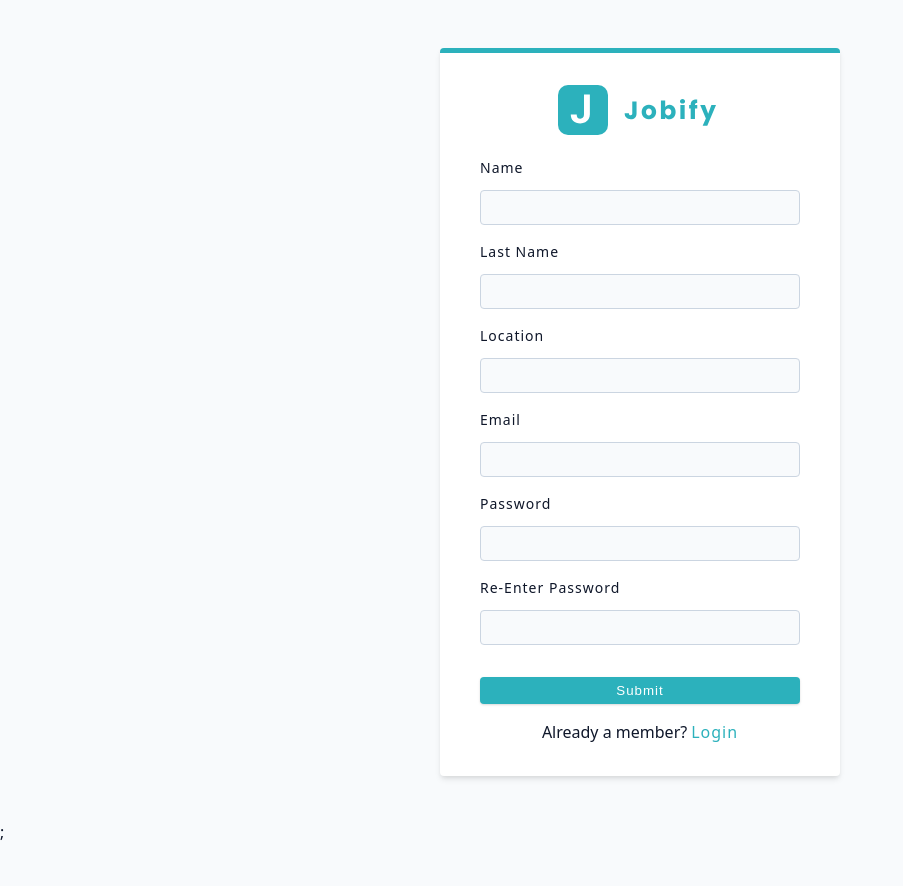
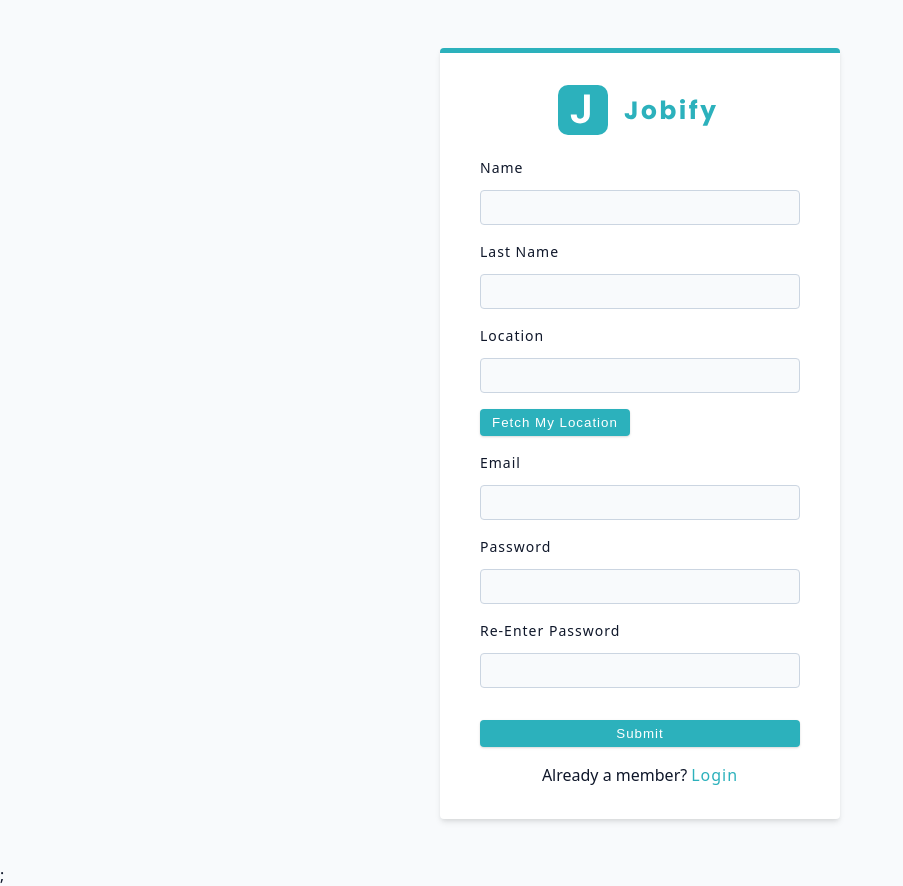
Before and after one commit to chaitanyamand/jobify, a React (Vite) app in the folder client/: page /register in a window 1280 px wide. Shown: the whole page, without its empty margins (0-903 px from the left). Before the commit the page ends 843 px from the top, so only its background shows below. Built offline with nearby package versions, Linux system fonts and the light colour scheme.

Commit message:
Implement Fetch Location Using API

```diff
--- a/client/src/pages/Register.jsx
+++ b/client/src/pages/Register.jsx
@@ -3,6 +3,7 @@ import Wrapper from "../assets/wrappers/RegisterAndLoginPage";
 import { Logo, FormRow, SubmitBtn } from "../components";
 import customFetch from "../utils/customFetch";
 import { toast } from "react-toastify";
+import axios from "axios";
 
 export const action = async ({ request }) => {
   const formData = await request.formData();
@@ -18,6 +19,36 @@ export const action = async ({ request }) => {
 };
 
 const Register = () => {
+  const fetchLocation = () => {
+    const fetchBtn = document.querySelector("#fetchLoc");
+    fetchBtn.disabled = true;
+    fetchBtn.style.opacity = 0.5;
+    fetchBtn.innerHTML = "Fetching Your Location";
+    navigator.geolocation.getCurrentPosition(
+      async (position) => {
+        const latitude = position.coords.latitude;
+        const longitude = position.coords.longitude;
+
+        const { data } = await axios.get(
+          `https://api.bigdatacloud.net/data/reverse-geocode-client?latitude=${latitude}&longitude=${longitude}&localityLanguage=en`
+        );
+        if (data.city && data.principalSubdivision && data.countryName) {
+          document.querySelector("#location").defaultValue =
+            data.city +
+            ", " +
+            data.principalSubdivision +
+            ", " +
+            data.countryName;
+          fetchBtn.innerHTML = "Fetched Your Location";
+        }
+      },
+      (error) => {
+        fetchBtn.innerHTML = "Fetching Location Failed!";
+        toast.error("fetching location failed");
+        console.log(error);
+      }
+    );
+  };
   return (
     <Wrapper>
       <Form method="post" className="form">
@@ -30,6 +61,15 @@ const Register = () => {
           defaultValue=""
         ></FormRow>
         <FormRow type="text" name="location" defaultValue=""></FormRow>
+        <button
+          type="button"
+          id="fetchLoc"
+          className="btn form-row"
+          style={{ marginTop: "0" }}
+          onClick={fetchLocation}
+        >
+          Fetch My Location
+        </button>
         <FormRow type="email" name="email" defaultValue=""></FormRow>
         <FormRow
           type="password"
```
